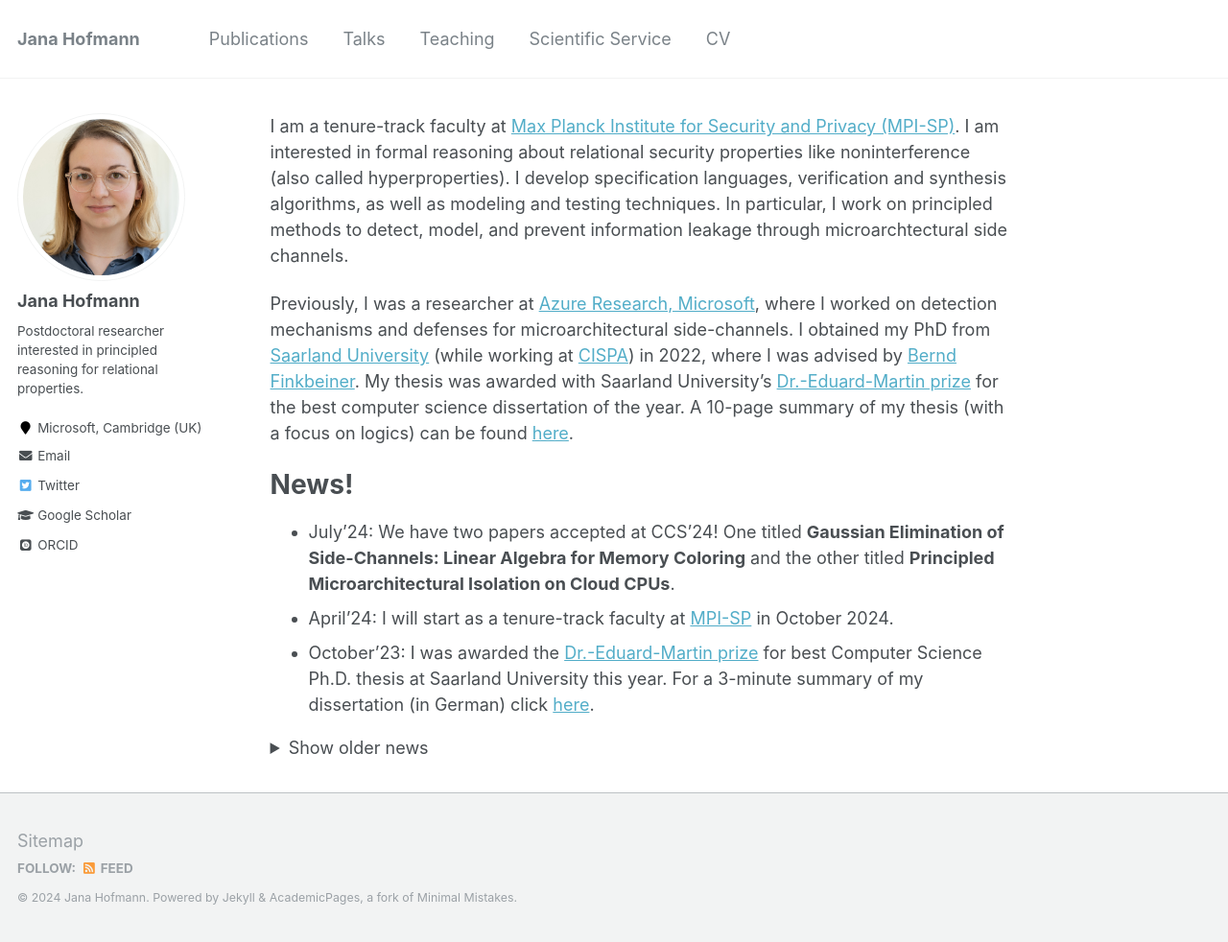
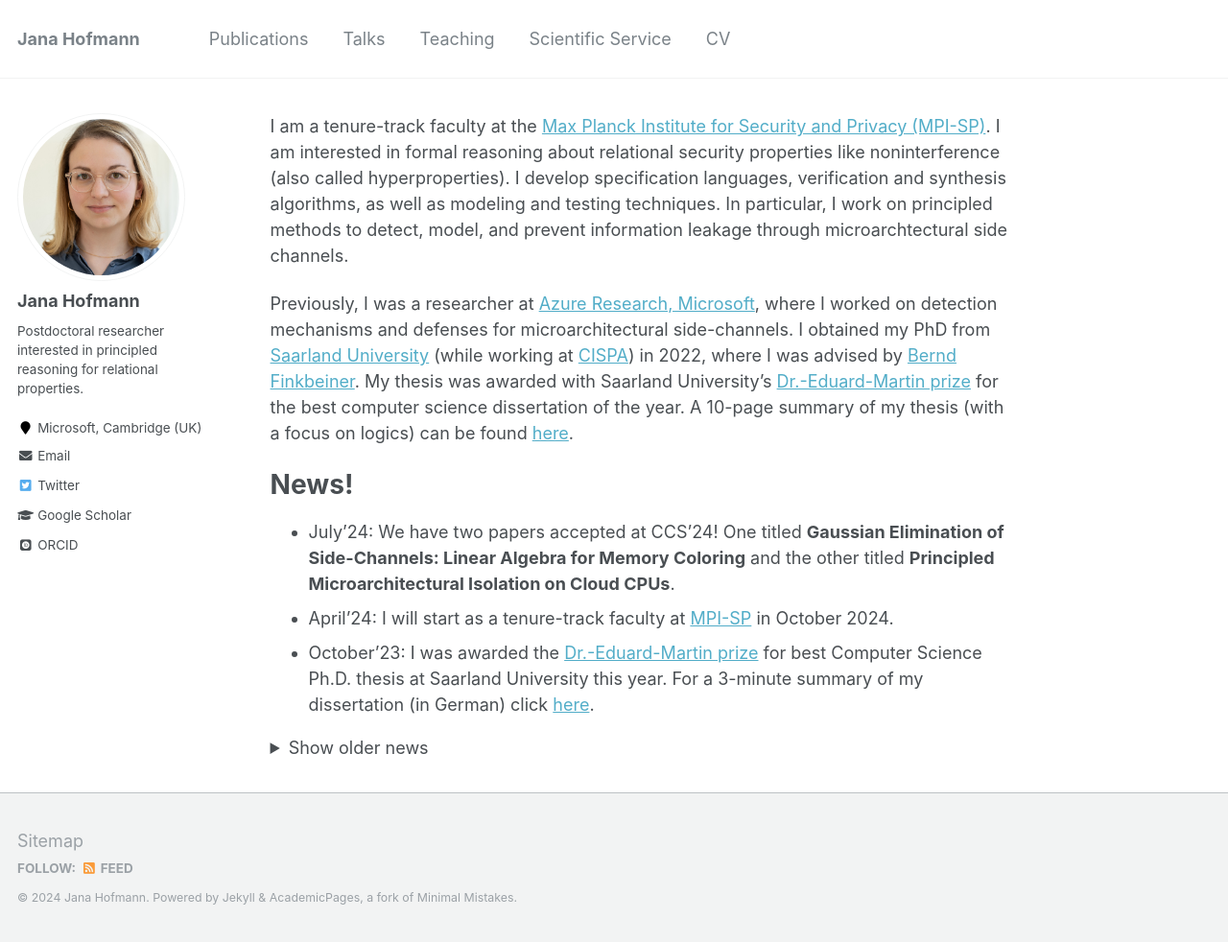
Before and after one commit to janahofmann/janahofmann.github.io, a Jekyll site: the page built from _pages/about.md, in a window 1280 px wide and 982 px high. Shown: the whole window at 96% size. Built offline with Jekyll 4.4.1, drawn with Linux system fonts in a browser that asks for light colours; emoji names are drawn with the system emoji font; some web fonts are replaced.

Commit message:
bug fixes

```diff
--- a/_pages/about.md
+++ b/_pages/about.md
@@ -8,7 +8,7 @@
   - /about.html
 ---
 
-I am a tenure-track faculty at [Max Planck Institute for Security and Privacy (MPI-SP)](https://www.mpi-sp.org). I am interested in formal reasoning about relational security properties like noninterference (also called hyperproperties). I develop specification languages, verification and synthesis algorithms, as well as modeling and testing techniques.
+I am a tenure-track faculty at the [Max Planck Institute for Security and Privacy (MPI-SP)](https://www.mpi-sp.org). I am interested in formal reasoning about relational security properties like noninterference (also called hyperproperties). I develop specification languages, verification and synthesis algorithms, as well as modeling and testing techniques.
 In particular, I work on principled methods to detect, model, and prevent information leakage through microarchtectural side channels.
 
 Previously, I was a researcher at [Azure Research, Microsoft](https://www.microsoft.com/en-us/research/group/azure-research/), where I worked on detection mechanisms and defenses for microarchitectural side-channels.
@@ -23,7 +23,7 @@
 <details>
 <summary>Show older news</summary>
   <ul>
-    <li> October'23: I joined the PC of <a href="http://i-cav.org/2024/call-for-papers/">CAV 2024<\a>.</li>
+    <li> October'23: I joined the PC of <a href="http://i-cav.org/2024/call-for-papers/">CAV 2024</a>.</li>
     <li> July'23: Our paper *Smart Contract Synthesis Modulo Hyperproperties* won a **Distinguished Paper Award** at CSF'23! Find the paper <a href="https://arxiv.org/pdf/2208.07180.pdf">here<\a>].</li>
     <li> July'23: Our paper *Reactive Synthesis of Smart Contract Control Flows* was accepted at ATVA'23!</li>
     <li> June'23: Our paper *Speculation at Fault: Modeling and Testing Microarchitectural Leakage of CPU Exceptions* was accepted at USENIX Security'23! See you in Anaheim!</li>
```
